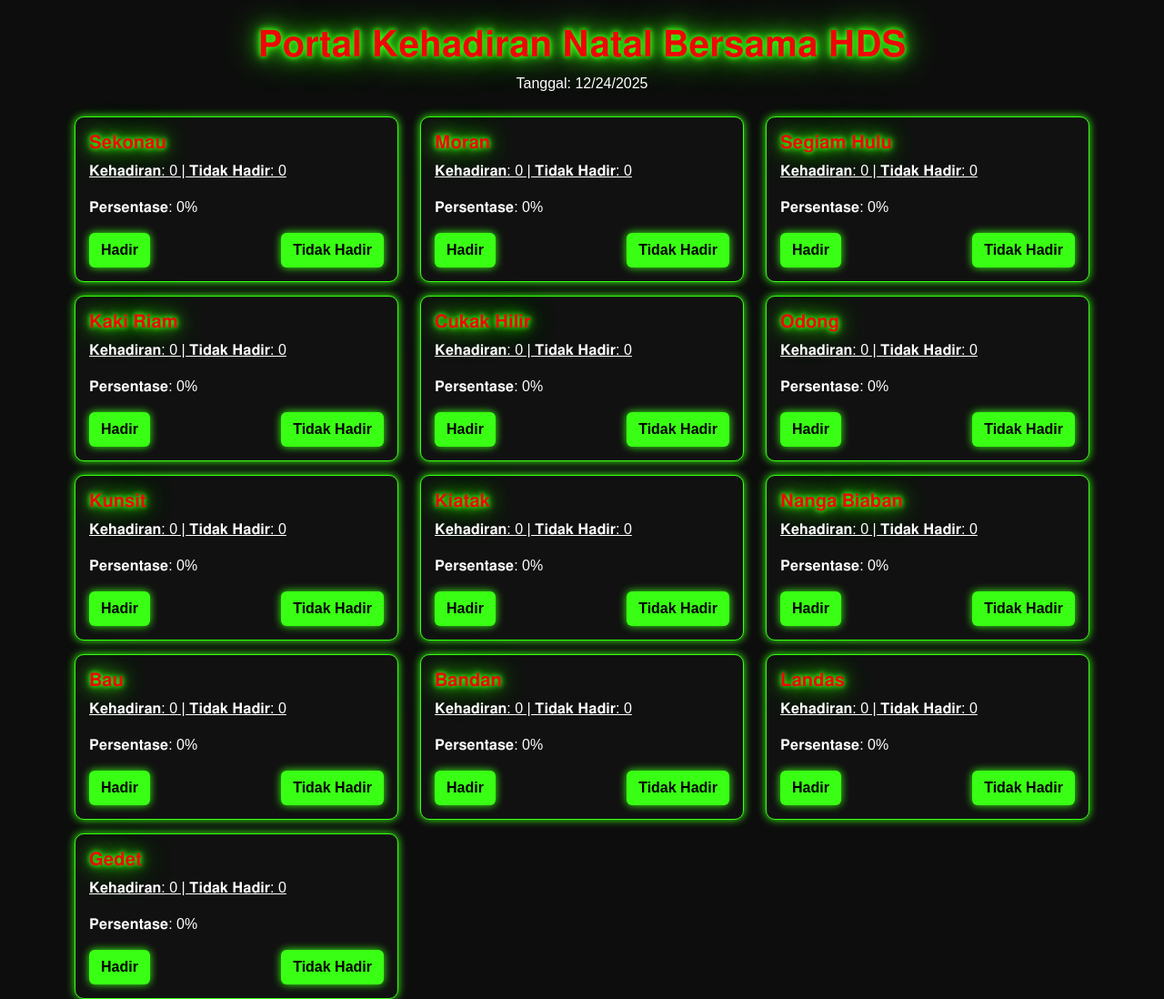
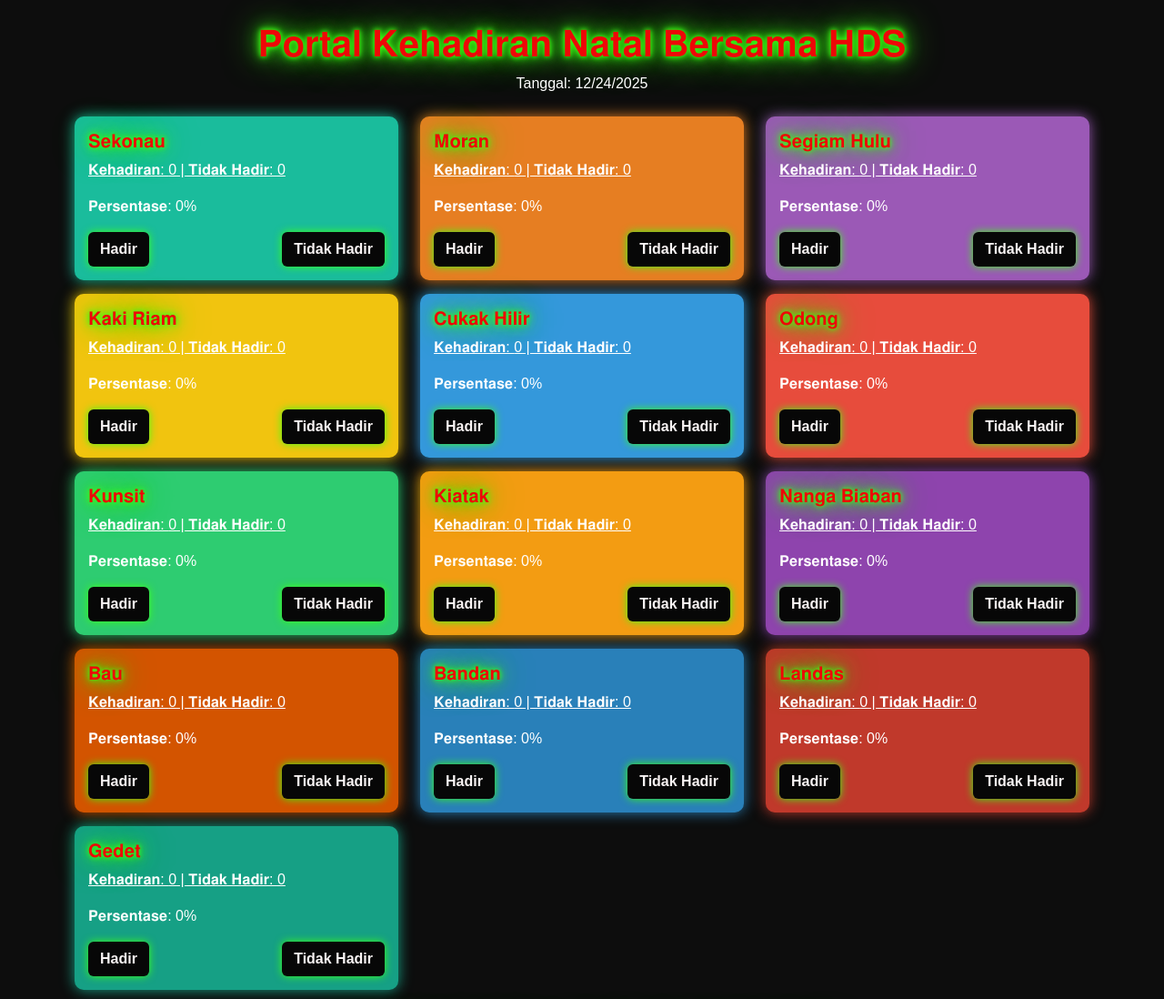
Before and after one commit to heriyandi9494-cloud/portalsawe, a plain HTML site: page index.html in a window 1280 px wide. Shown: the top 1098 px of the page at 91% size. Drawn offline with nearby package versions, Linux system fonts and the light colour scheme; no server answers.

Commit message:
Update index.html

```diff
--- a/index.html
+++ b/index.html
@@ -25,19 +25,19 @@
            0 0 40px #39ff14;
     }
     .neon-card{
-        background-color: #111;
-        border: 1px solid #39ff14;
         border-radius: 10px;
         padding: 15px;
         margin-bottom: 15px;
-        box-shadow: 0 0 10px #39ff14;
         cursor: default;
+        transition: all 0.4s ease;
+        box-shadow: 0 0 15px rgba(255,255,255,0.1);
     }
     .btn-neon{
-        background-color: #39ff14;
-        color: #000;
+        background-color: #070707;
+        color: #f9f4f4;
         font-weight: bold;
         box-shadow: 0 0 10px #39ff14;
+        transition: all 0.3s ease;
     }
     .btn-neon:hover{
         background-color: #0f0;
@@ -92,8 +92,12 @@
             <input type="date" class="form-control" id="tanggal" required>
           </div>
           <div class="mb-2">
-            <label>𝐍𝐚𝐦𝐚 𝐀𝐬𝐚𝐥 𝐎𝐌𝐊:</label>
+            <label>𝐍𝐚𝐦𝐚:</label>
             <input type="text" class="form-control" id="namaOMK" required>
+          </div>
+          <div class="mb-2">
+            <label>𝐀𝐬𝐚𝐥 𝐎𝐌𝐊:</label>
+            <input type="text" class="form-control" id="asalOMK" required>
           </div>
           <div class="mb-2" id="alasanDiv" style="display:none;">
             <label>𝐀𝐥𝐚𝐬𝐚𝐧 𝐓𝐢𝐝𝐚𝐤 𝐇𝐚𝐝𝐢𝐫:</label>
@@ -147,23 +151,6 @@ const firebaseConfig = {
   const formModal = new bootstrap.Modal(document.getElementById('formModal'));
   const summaryModal = new bootstrap.Modal(document.getElementById('summaryModal'));
 
-  kampungs.forEach(k => {
-    const col = document.createElement('div');
-    col.className = "col-md-4 col-sm-6";
-    col.innerHTML = `
-      <div class="neon-card">
-        <h5 class="neon-text">${k}</h5>
-        <p class="clickable" onclick="showSummary('${k}')">𝐊𝐞𝐡𝐚𝐝𝐢𝐫𝐚𝐧: <span id="${k}-hadir">0</span> | 𝐓𝐢𝐝𝐚𝐤 𝐇𝐚𝐝𝐢𝐫: <span id="${k}-tidakHadir">0</span></p>
-        <p>𝐏𝐞𝐫𝐬𝐞𝐧𝐭𝐚𝐬𝐞: <span id="${k}-percent">0%</span></p>
-        <div class="d-flex justify-content-between mt-2">
-          <button class="btn btn-neon" onclick="openForm('${k}','hadir')">Hadir</button>
-          <button class="btn btn-neon" onclick="openForm('${k}','tidakHadir')">Tidak Hadir</button>
-        </div>
-      </div>
-    `;
-    kampungContainer.appendChild(col);
-  });
-
   // Form Input
   function openForm(kampung, status){
     document.getElementById('kampungName').value = kampung;
@@ -180,6 +167,7 @@ const firebaseConfig = {
     const no = document.getElementById('no').value;
     const tanggal = document.getElementById('tanggal').value;
     const nama = document.getElementById('namaOMK').value;
+    const asal = document.getElementById('asalOMK').value;
     const alasan = document.getElementById('alasanOMK').value || "";
 
     db.ref('kehadiran/'+kampung).push({no, tanggal, nama, status, alasan});
@@ -244,6 +232,28 @@ const firebaseConfig = {
   kampungs.forEach(k => {
     db.ref('kehadiran/'+k).on('value', snapshot => updateCounts(k));
   });
+const cardColors = [
+  "#1abc9c","#e67e22","#9b59b6","#f1c40f","#3498db","#e74c3c",
+  "#2ecc71","#f39c12","#8e44ad","#d35400","#2980b9","#c0392b","#16a085"
+];
+
+kampungs.forEach((k, index) => {
+  const col = document.createElement('div');
+  col.className = "col-md-4 col-sm-6";
+  const bgColor = cardColors[index % cardColors.length]; // pilih warna berbeda
+  col.innerHTML = `
+    <div class="neon-card" style="background-color: ${bgColor}; box-shadow: 0 0 15px ${bgColor};">
+      <h5 class="neon-text">${k}</h5>
+      <p class="clickable" onclick="showSummary('${k}')">𝐊𝐞𝐡𝐚𝐝𝐢𝐫𝐚𝐧: <span id="${k}-hadir">0</span> | 𝐓𝐢𝐝𝐚𝐤 𝐇𝐚𝐝𝐢𝐫: <span id="${k}-tidakHadir">0</span></p>
+      <p>𝐏𝐞𝐫𝐬𝐞𝐧𝐭𝐚𝐬𝐞: <span id="${k}-percent">0%</span></p>
+      <div class="d-flex justify-content-between mt-2">
+        <button class="btn btn-neon" onclick="openForm('${k}','hadir')">Hadir</button>
+        <button class="btn btn-neon" onclick="openForm('${k}','tidakHadir')">Tidak Hadir</button>
+      </div>
+    </div>
+  `;
+  kampungContainer.appendChild(col);
+});
 </script>
 </body>
 </html>
```
